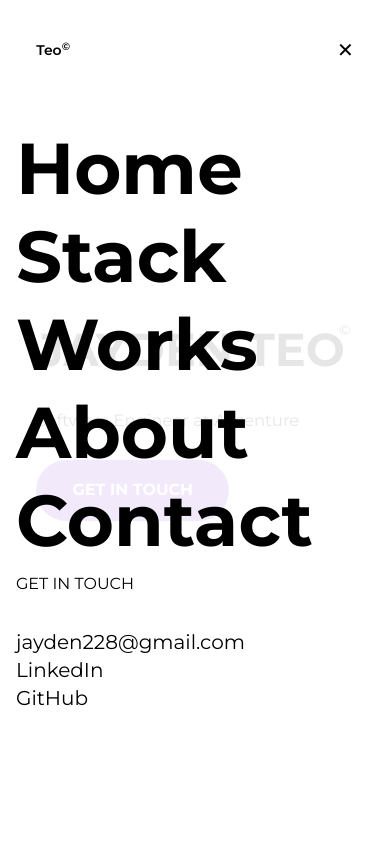
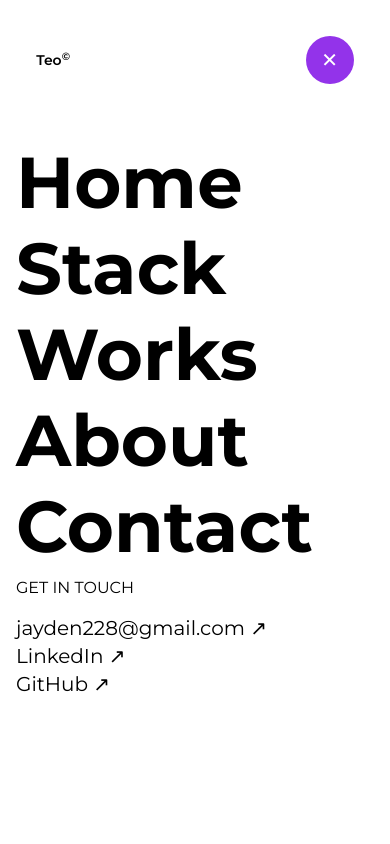
Before and after one commit to jaydenteo/portfolio, a Next.js app: page / in a window 390 px wide. Both pictures are taken after a click on the button "Toggle menu". Shown: the top 844 px of the page. Built offline with nearby package versions, Linux system fonts and the light colour scheme.

Commit message:
completed basic functionality

```diff
--- a/components/pages/Projects.tsx
+++ b/components/pages/Projects.tsx
@@ -75,7 +75,14 @@ function Projects() {
                   </div>
                 </div>
                 {/* IMAGE */}
+                {/* IMAGE */}
                 <div className="relative flex justify-center items-center h-2/3 lg:w-1/2 lg:h-full px-space-md py-space-md lg:py-space-3xl">
+                  <a
+                    href={project.link || project.code}
+                    target="_blank"
+                    rel="noopener noreferrer"
+                    className="relative w-full h-full"
+                  >
                     <div className="relative w-full h-full">
                       {/* First Image (Background) */}
                       <Image
@@ -101,6 +108,7 @@ function Projects() {
                         </div>
                       </div>
                     </div>
+                  </a>
                 </div>
               </div>
             </div>
--- a/components/ui/Button.tsx
+++ b/components/ui/Button.tsx
@@ -1,3 +1,4 @@
+import { socials } from "@/data/navData";
 import clsx from "clsx";
 import React from "react";
 
@@ -6,15 +7,20 @@ interface ButtonProps {
 }
 
 const Button = ({ className }: ButtonProps) => {
+  const emailLink =
+    socials.find((social) => social.name === "Email")?.href || "#";
+
   return (
+    <a href={emailLink} target="_blank" rel="noopener noreferrer">
       <button
         className={clsx(
           "px-space-lg py-space-sm bg-purple-700 text-white font-bold rounded-full uppercase",
-        className
+          className,
         )}
       >
         Get in touch
       </button>
+    </a>
   );
 };
 
--- a/components/ui/Nav.tsx
+++ b/components/ui/Nav.tsx
@@ -39,7 +39,9 @@ const Nav = () => {
       <div className="md:hidden z-20">
         <button
           onClick={toggleMenu}
-          className={clsx("text-xl focus:outline-none", open && "text-black")}
+          className={clsx(
+            "w-12 h-12 rounded-full bg-purple-600 text-white flex items-center justify-center text-xl focus:outline-none",
+          )}
           aria-label="Toggle menu"
         >
           {open ? "✕" : "☰"}
@@ -49,24 +51,24 @@ const Nav = () => {
       {/* Mobile */}
       <div
         className={clsx(
-          "fixed inset-0 bg-white bg-opacity-90 transition-opacity duration-300 md:hidden z-10",
+          "fixed inset-0 bg-white transition-opacity duration-300 md:hidden z-10",
           open ? "opacity-100" : "opacity-0 pointer-events-none",
         )}
         aria-hidden={!open}
       >
-        <div className="container h-full flex flex-col items-start justify-center">
+        <div className="container h-full flex flex-col items-start justify-center gap-space-xs">
           {navItems.map((item) => (
             <a
               key={item.name}
               href={item.href}
-              className="nav-item text-7xl mb-4 font-bold"
+              className="nav-item text-7xl font-bold j"
               onClick={toggleMenu}
             >
               {item.name}
             </a>
           ))}
           <div className="uppercase">Get in touch</div>
-          <div className="flex flex-col mt-8">
+          <div className="flex flex-col">
             {socials.map(({ name, href, displayName }) => (
               <a
                 key={name}
@@ -75,7 +77,7 @@ const Nav = () => {
                 target={name === "Email" ? "_self" : "_blank"}
                 rel={name === "Email" ? undefined : "noopener noreferrer"}
               >
-                {displayName || name}
+                {displayName || name}&nbsp;&#8599;
               </a>
             ))}
           </div>
```
Lines whose indentation alone changed are shown as unchanged.
